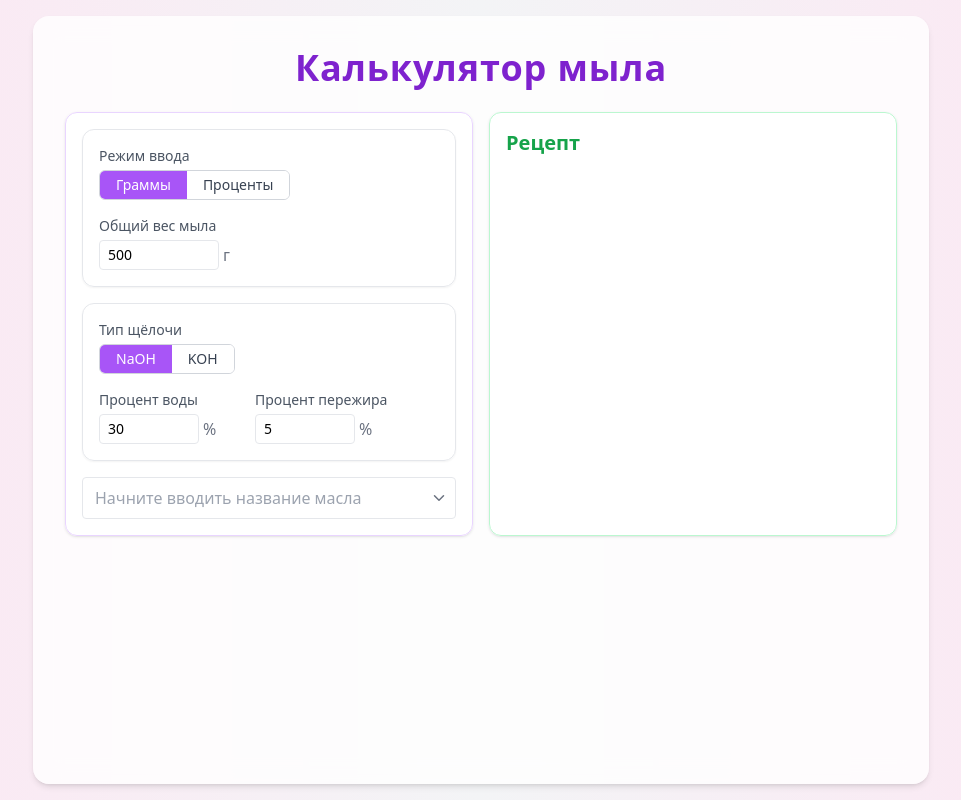
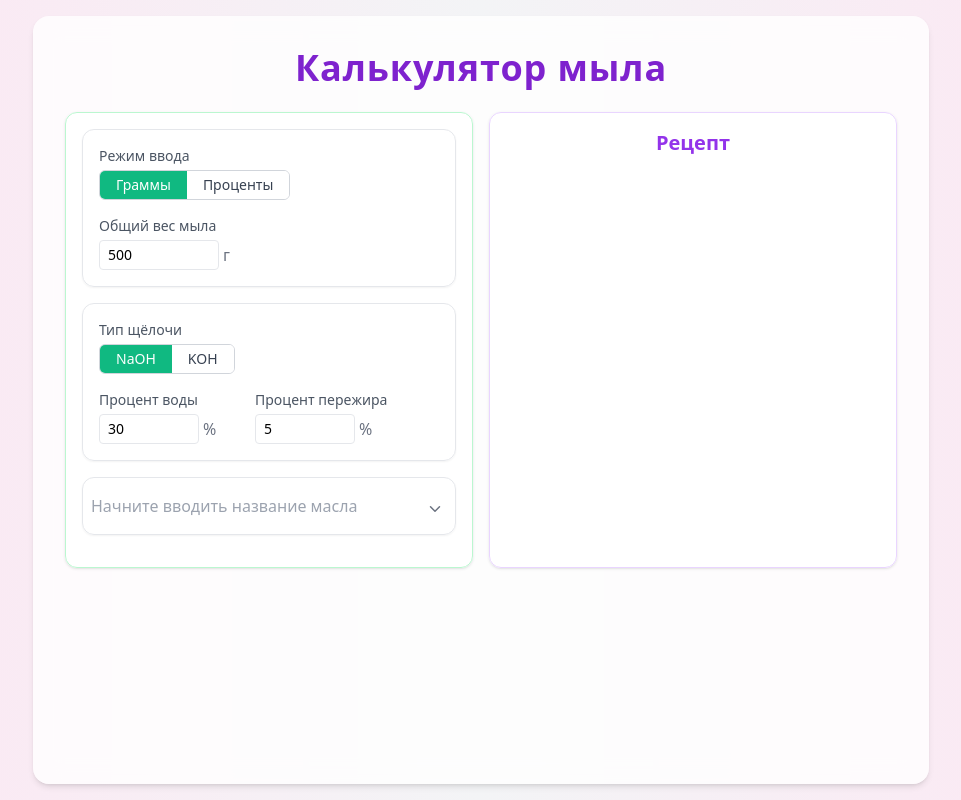
Before and after one commit to zheleznikov/sava-savon-soap, a React (Vite) app: page / in a window 1280 px wide. Shown: the whole page, without its empty margins (159-1120 px from the left). Built offline with nearby package versions, Linux system fonts and the light colour scheme.

Commit message:
layout mvp updated

```diff
--- a/src/components/InputModeBlock.tsx
+++ b/src/components/InputModeBlock.tsx
@@ -29,7 +29,7 @@ export const InputModeBlock: FC<Props> = ({
                             onClick={() => onModeChange(false)}
                             className={`px-4 py-1 text-sm transition ${
                                 !usePercent
-                                    ? "bg-purple-500 text-white"
+                                    ? "bg-emerald-500 text-white"
                                     : "bg-white text-gray-700 hover:bg-gray-100"
                             }`}
                         >
@@ -40,7 +40,7 @@ export const InputModeBlock: FC<Props> = ({
                             onClick={() => onModeChange(true)}
                             className={`px-4 py-1 text-sm transition ${
                                 usePercent
-                                    ? "bg-purple-500 text-white"
+                                    ? "bg-emerald-500 text-white"
                                     : "bg-white text-gray-700 hover:bg-gray-100"
                             }`}
                         >
--- /dev/null
+++ b/src/components/InputModeToggle.tsx
@@ -0,0 +1,43 @@
+import { FC } from "react";
+
+interface Props {
+    usePercent: boolean;
+    onChange: (usePercent: boolean) => void;
+    label?: string;
+}
+
+export const InputModeToggle: FC<Props> = ({
+                                               usePercent,
+                                               onChange,
+                                               label = "Режим ввода",
+                                           }) => {
+    return (
+        <div className="flex flex-col min-w-[160px]">
+            <label className="text-sm text-gray-600 mb-1">{label}</label>
+            <div className="flex border border-gray-300 rounded-md overflow-hidden w-fit">
+                <button
+                    type="button"
+                    onClick={() => onChange(false)}
+                    className={`px-4 py-1 text-sm transition ${
+                        !usePercent
+                            ? "bg-purple-500 text-white"
+                            : "bg-white text-gray-700 hover:bg-gray-100"
+                    }`}
+                >
+                    Граммы
+                </button>
+                <button
+                    type="button"
+                    onClick={() => onChange(true)}
+                    className={`px-4 py-1 text-sm transition ${
+                        usePercent
+                            ? "bg-purple-500 text-white"
+                            : "bg-white text-gray-700 hover:bg-gray-100"
+                    }`}
+                >
+                    Проценты
+                </button>
+            </div>
+        </div>
+    );
+};
--- a/src/components/OilAddedLine.tsx
+++ b/src/components/OilAddedLine.tsx
@@ -21,10 +21,10 @@ export const OilAddedLine: FC<Props> = ({ oil, onRemove }) => {
                 </div>
                 <button
                     onClick={() => onRemove(oil)}
-                    className="text-gray-400 hover:text-red-500 transition"
+                    className="absolute top-1/2 right-3 -translate-y-1/2 text-gray-400 hover:text-red-500 transition"
                     title="Удалить масло"
                 >
-                    <Trash2 size={18} />
+                    <Trash2 size={20} />
                 </button>
             </div>
 
--- a/src/components/OilAutocomplete.tsx
+++ b/src/components/OilAutocomplete.tsx
@@ -1,13 +1,13 @@
-import { useEffect, useRef, useState } from "react";
-import { TOil, oils } from "../data/oils2";
-import { ChevronDown, ChevronUp } from "lucide-react"; // иконки
+import {useEffect, useRef, useState} from "react";
+import {TOil, oils} from "../data/oils2";
+import {ChevronDown, ChevronUp} from "lucide-react"; // иконки
 
 interface OilAutocompleteProps {
     onToggle: (oil: TOil) => void;
     selectedOils: TOil[];
 }
 
-export const OilAutocomplete = ({ onToggle, selectedOils }: OilAutocompleteProps) => {
+export const OilAutocomplete = ({onToggle, selectedOils}: OilAutocompleteProps) => {
     const [searchTerm, setSearchTerm] = useState('');
     const [isDropdownOpen, setDropdownOpen] = useState(false);
     const dropdownRef = useRef<HTMLUListElement>(null);
@@ -54,16 +54,19 @@ export const OilAutocomplete = ({ onToggle, selectedOils }: OilAutocompleteProps
                         setDropdownOpen(true);
                     }}
                     onFocus={() => setDropdownOpen(true)}
-                    className="w-full border rounded px-3 py-2 pr-10 focus:ring-2 focus:ring-purple-400 transition"
+                    // className="w-full border rounded px-3 py-2 pr-10 focus:ring-2 focus:ring-purple-400 transition"
+                    className={`w-full border border-gray-200 p-2 pt-4 pb-4 bg-white/70 backdrop-blur-sm shadow-sm
+  ${isDropdownOpen ? 'rounded-t-xl border-gray-100' : 'rounded-xl mb-4'}`}
+
                 />
 
                 {/* Стрелочка */}
                 <button
                     type="button"
                     onClick={() => setDropdownOpen((prev) => !prev)}
-                    className="absolute right-2 top-1/2 -translate-y-1/2 text-gray-500 hover:text-purple-600"
+                    className="absolute right-3 top-8 -translate-y-1/2 text-gray-500 hover:text-purple-600"
                 >
-                    {isDropdownOpen ? <ChevronUp size={18} /> : <ChevronDown size={18} />}
+                    {isDropdownOpen ? <ChevronUp size={18}/> : <ChevronDown size={18}/>}
                 </button>
             </div>
 
@@ -71,7 +74,8 @@ export const OilAutocomplete = ({ onToggle, selectedOils }: OilAutocompleteProps
             {isDropdownOpen && (
                 <ul
                     ref={dropdownRef}
-                    className="absolute z-50 bg-white border w-full max-h-60 overflow-y-auto shadow rounded mt-1"
+                    className="backdrop-blur-sm shadow-sm absolute z-50 bg-white border border-t-0 w-full max-h-60 overflow-y-auto shadow rounded-b-xl top-full left-0"
+
                 >
 
                     {listToShow.map((oil) => {
@@ -85,14 +89,14 @@ export const OilAutocomplete = ({ onToggle, selectedOils }: OilAutocompleteProps
                                     setSearchTerm('');
                                 }}
                                 className={`flex items-center gap-2 px-2 py-1 cursor-pointer transition ${
-                                    isChecked ? "bg-purple-100 font-medium" : ""
-                                } hover:bg-purple-50`}
+                                    isChecked ? "bg-emerald-100 font-medium" : ""
+                                } hover:bg-emerald-50`}
                             >
                                 <input
                                     type="checkbox"
                                     checked={isChecked}
                                     readOnly
-                                    className="form-checkbox text-purple-500 accent-purple-500"
+                                    className="form-checkbox text-emerald-500 accent-emerald-500"
                                 />
                                 <span>{oil.name_rus}</span>
                             </li>
--- a/src/components2/BasicParamsBlock.tsx
+++ b/src/components2/BasicParamsBlock.tsx
@@ -32,7 +32,7 @@ export const BasicParamsBlock: FC<Props> = ({
                             onClick={() => onLyeTypeChange(type as "NaOH" | "KOH")}
                             className={`px-4 py-1 text-sm transition ${
                                 lyeType === type
-                                    ? "bg-purple-500 text-white"
+                                    ? "bg-emerald-500 text-white"
                                     : "bg-white text-gray-700 hover:bg-gray-100"
                             }`}
                         >
--- a/src/components2/Calculator.tsx
+++ b/src/components2/Calculator.tsx
@@ -11,14 +11,14 @@ export const Calculator: FC = () => {
 
             <div className="flex flex-col lg:flex-row gap-4 relative z-0">
                 {/* Блок ввода */}
-                <div className="w-full lg:w-1/2 border border-purple-200 bg-white/70 backdrop-blur-sm rounded-xl p-4 shadow relative z-10">
+                <div className="w-full lg:w-1/2 border border-green-200 bg-white/70 backdrop-blur-sm rounded-xl p-4 shadow relative z-10">
                     {/*<h2 className="text-center text-xl font-semibold mb-4">Ввод параметров</h2>*/}
                     <InputBlock />
                 </div>
 
                 {/* Блок результата */}
-                <div className="w-full lg:w-1/2 border border-green-200 bg-white/70 backdrop-blur-sm rounded-xl p-4 shadow relative z-0">
-                    <h2 className="text-xl font-semibold text-green-600 mb-4">Рецепт</h2>
+                <div className="w-full lg:w-1/2 border border-purple-200 bg-white/70 backdrop-blur-sm rounded-xl p-4 shadow relative z-0">
+                    <h2 className="text-xl font-semibold text-purple-600 mb-4 text-center">Рецепт</h2>
                     {/* ResultBlock (пока пустой) */}
                 </div>
             </div>
--- a/src/components2/InputBlock.tsx
+++ b/src/components2/InputBlock.tsx
@@ -46,8 +46,10 @@ export const InputBlock = () => {
 
             {/*<h3 className="text-lg font-semibold text-gray-800 text-center">Выбор масел</h3>*/}
 
+            {/*<div className="border border-gray-200 rounded-xl p-2 pt-4 pb-4 bg-white/70 backdrop-blur-sm shadow-sm mb-4">*/}
 
             <OilAutocomplete onToggle={handleToggleOil} selectedOils={selectedOils} />
+            {/*</div>*/}
 
             {selectedOils.length > 0 && (
                 <div className="mt-4">
```
